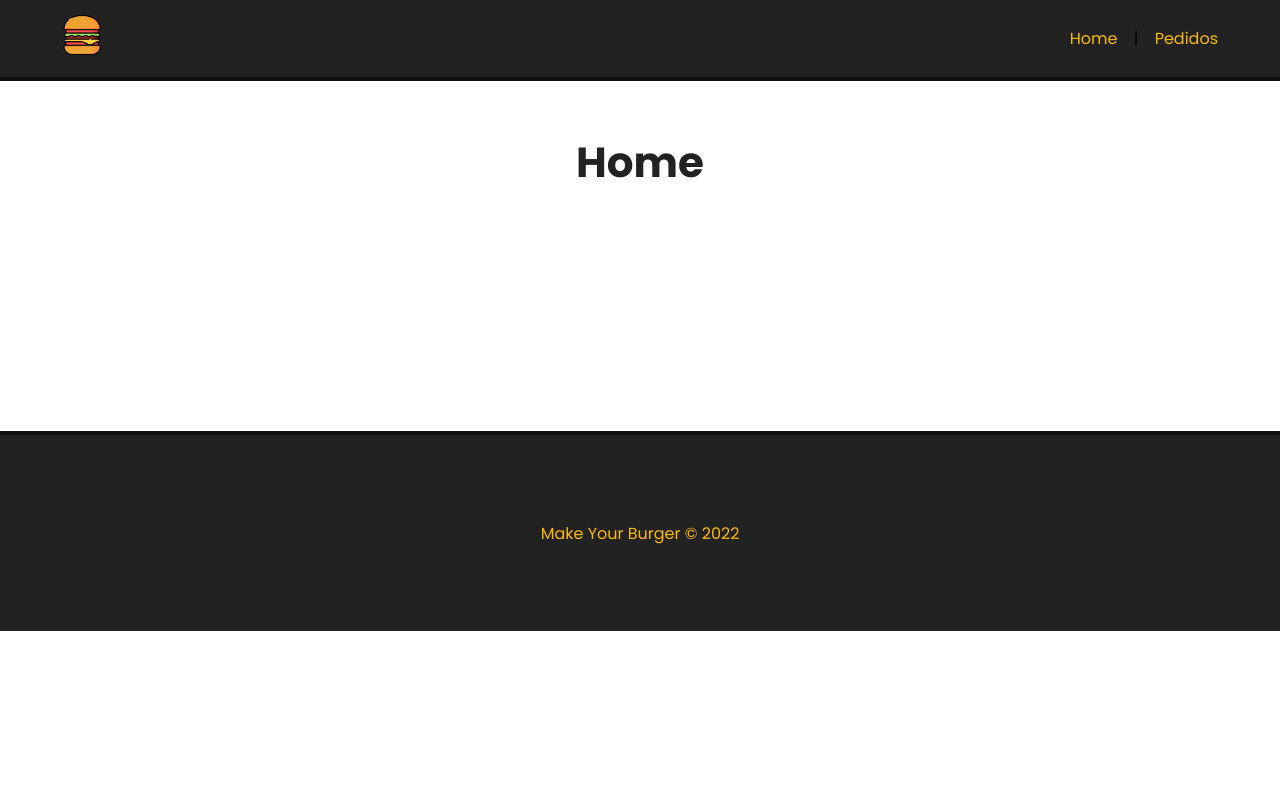
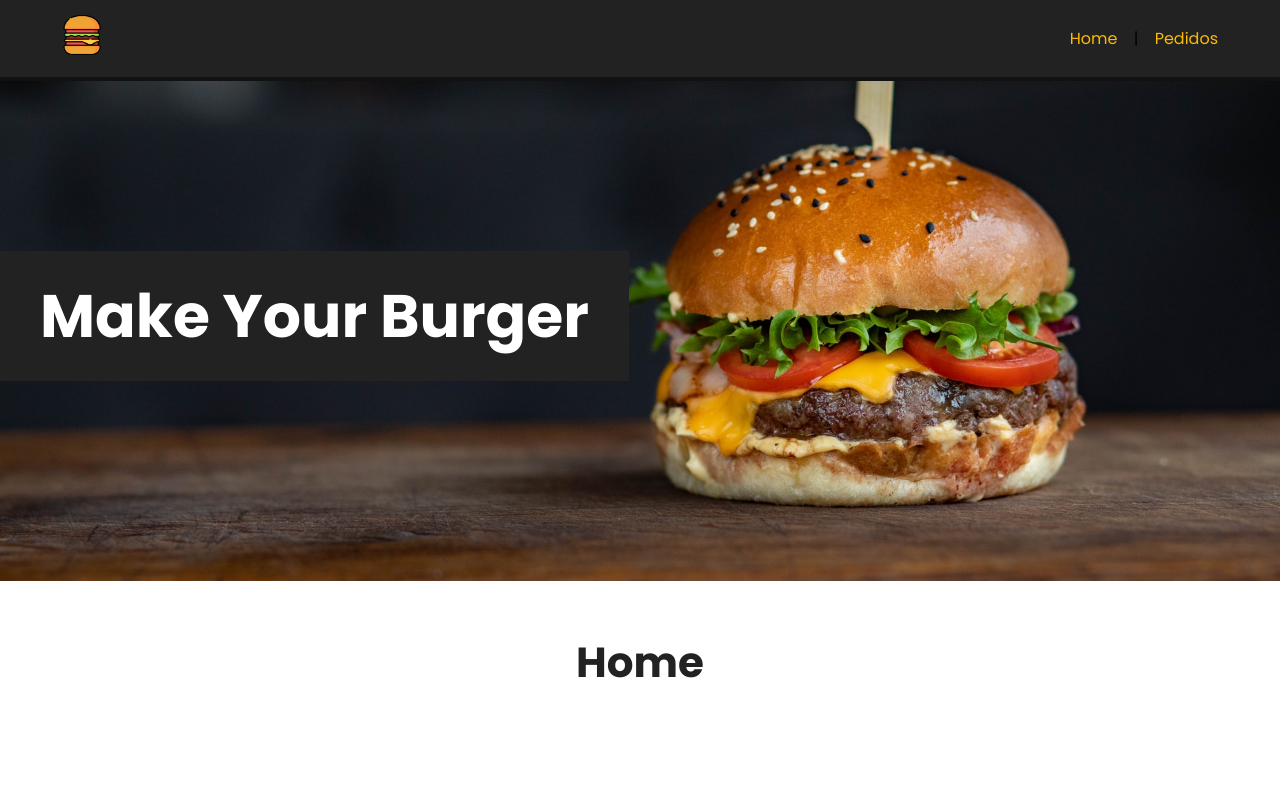
Before and after one commit to joaopariz/make-your-burger, a Vue app: page / in a window 1280 px wide. Shown: the top 800 px of the page. Built offline with nearby package versions, Linux system fonts and the light colour scheme.

Commit message:
create banner background HomeView

```diff
--- /dev/null
+++ b/src/components/Banner.vue
@@ -0,0 +1,31 @@
+<template>
+  <div class="main-banner">
+    <h1>Make Your Burger</h1>
+  </div>
+</template>
+
+<script>
+export default {
+  name: "Banner",
+};
+</script>
+
+<style scoped>
+.main-banner {
+  display: flex;
+  align-items: center;
+  justify-content: flex-start;
+  background-image: url("/public/img/burger.jpg");
+  background-position: 0 -250px;
+  background-size: cover;
+  height: 500px;
+}
+
+.main-banner h1 {
+  color: #fff;
+  text-align: center;
+  font-size: 60px;
+  background: #222;
+  padding: 20px 40px;
+}
+</style>
--- a/src/views/HomeView.vue
+++ b/src/views/HomeView.vue
@@ -1,7 +1,17 @@
 <template>
+  <Banner />
   <div class="main-container">
     <h1>Home</h1>
   </div>
 </template>
 
-<script></script>
+<script>
+import Banner from "../components/Banner.vue";
+
+export default {
+  name: "HomeView",
+  components: {
+    Banner,
+  },
+};
+</script>
```
